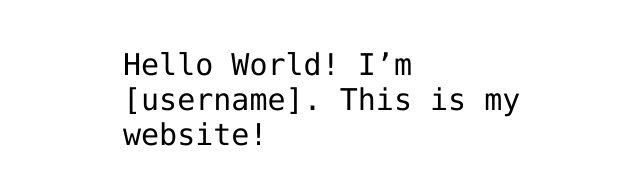
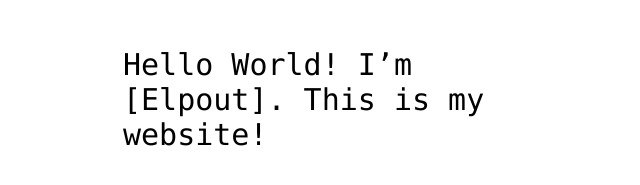
Before and after one commit to Elpout/Elpout.github.io, a plain HTML site: page index.html in a window 1280 px wide. Shown: the part 341-526 px from the top of the page, without its empty margins (317-957 px from the left). Drawn offline with Linux system fonts and the light colour scheme.

Commit message:
Update index.html
修改我的介绍

```diff
--- a/index.html
+++ b/index.html
@@ -12,7 +12,7 @@
 <img src="https://octodex.github.com/images/daftpunktocat-thomas.gif" id="octocat" alt="octocat-gif" />
 
 <!-- Change this code here by copy and pasting your template on line 15 -->
-<p>Hello World! I’m [username]. This is my website!</p>
+<p>Hello World! I’m [Elpout]. This is my website!</p>
 
 </body>
 </html>
```
